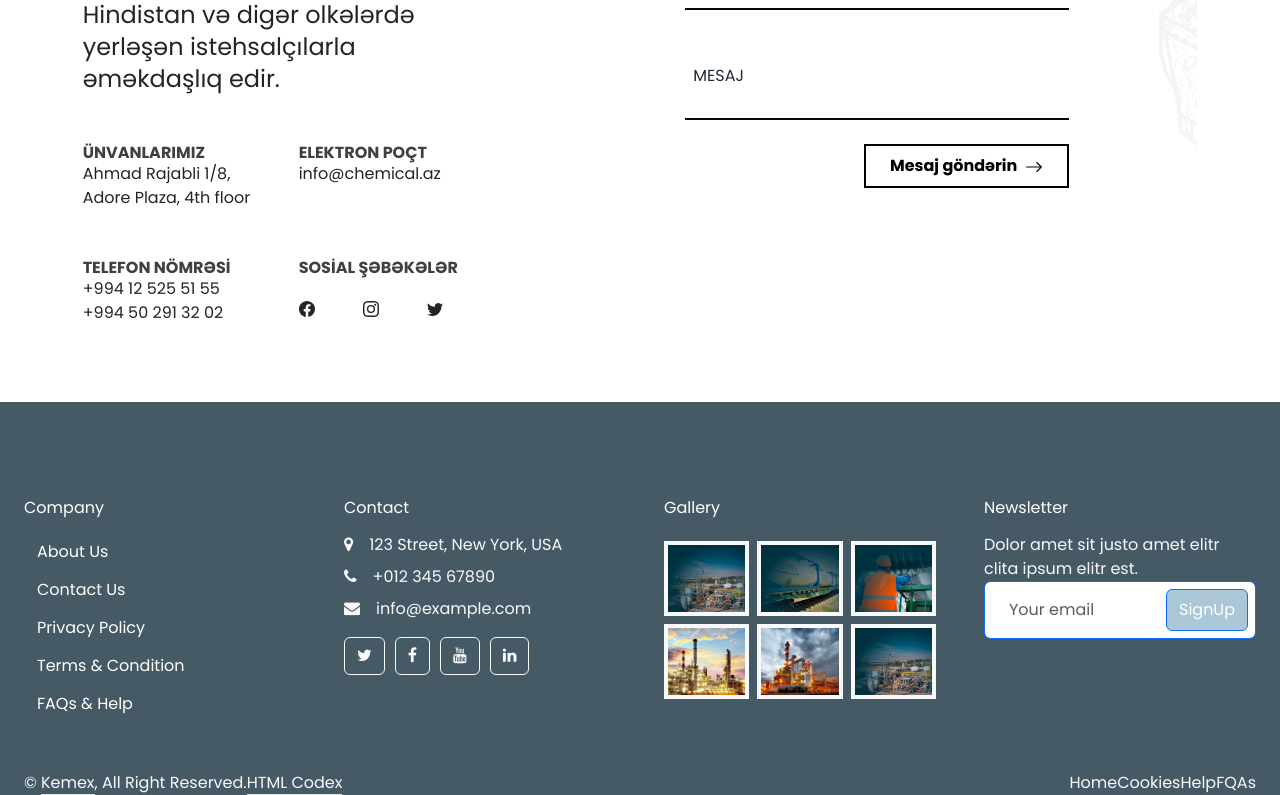
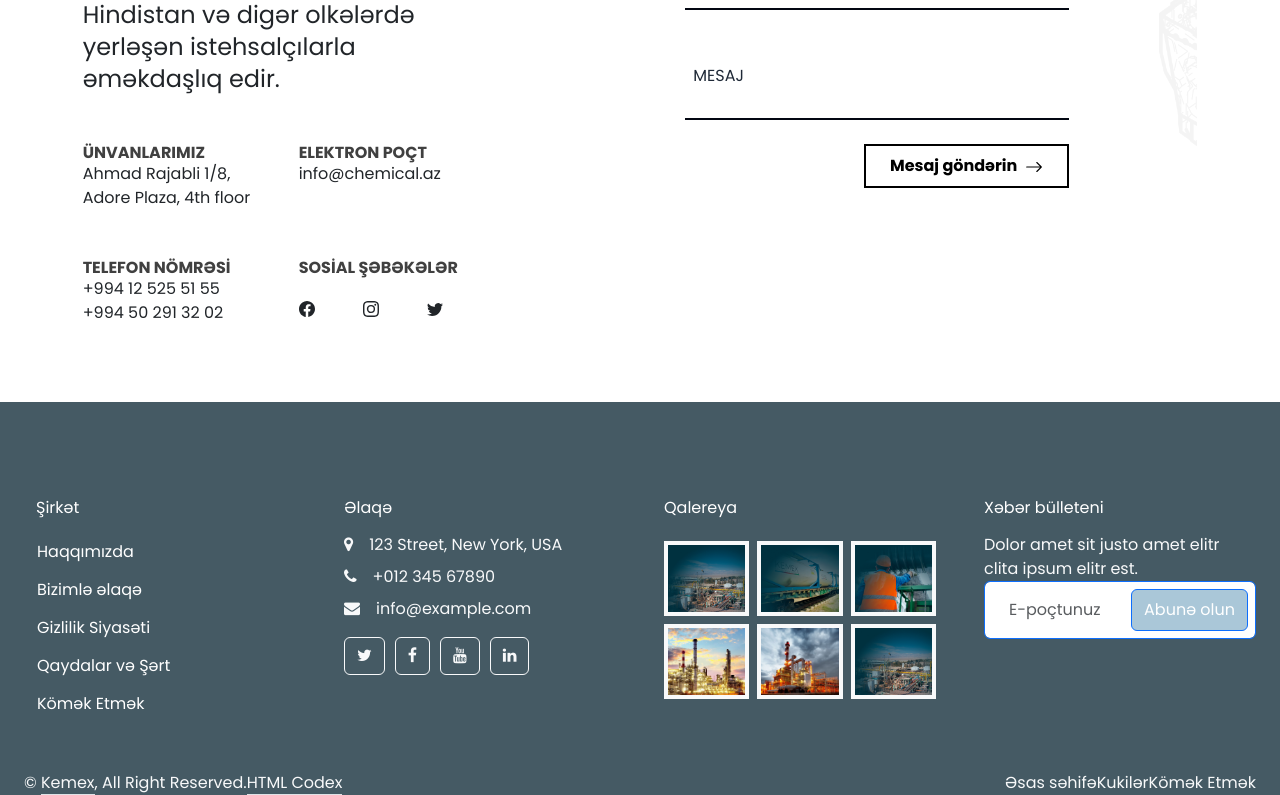
Before and after one commit to eltac-malik/kemex, a React (Vite) app: page /contact in a window 1280 px wide. Shown: the part 458-1253 px from the top of the page. Built offline with nearby package versions, Linux system fonts and the light colour scheme.

Commit message:
shahlar/footer/contacticon/add/lang/change

```diff
--- a/src/layout/index.jsx
+++ b/src/layout/index.jsx
@@ -1,4 +1,4 @@
-import * as React from "react";
+import React, {useEffect} from 'react';
 import { useSnapshot } from "valtio";
 
 import Drawer from "@mui/material/Drawer";
@@ -16,6 +16,7 @@ import { Navbar } from "#/Navbar";
 import { state } from "state";
 import { widthByPercent } from "shared/common";
 import { useScreen } from "shared/hooks";
+import {useTranslation} from 'react-i18next'
 
 const initialValues = {
   name: "",
@@ -31,6 +32,7 @@ const validationSchema = Yup.object().shape({
     .required("Please enter your email"),
   message: Yup.string().required("Please enter your message"),
 });
+
 
 export const Layout = ({ children }) => {
   const snap = useSnapshot(state);
@@ -51,6 +53,13 @@ export const Layout = ({ children }) => {
     state.drawer = false;
   };
 
+  const {t} = useTranslation()
+  const { i18n } = useTranslation();
+
+  useEffect(() => {
+    i18n.changeLanguage(localStorage.getItem(localStorage.getItem('selected_language') || "az"));
+  }, ['az','en','ru']);
+
   return (
     <div>
       {["right"].map((anchor) => (
@@ -69,15 +78,15 @@ export const Layout = ({ children }) => {
               />
 
               <h1 className={`text-orange-600  text-center text-2xl/[45px]`}>
-                Contact Details
+                {t('contactDetails')}
               </h1>
               <ul className="bg-gray-200 p-2 m-2 rounded-lg">
                 <li className="text-lg text-gray-700">
-                  Address: 123 Main Street, City, State
+                  {t('adress')}: 123 Main Street, City, State
                 </li>
-                <li className="text-lg text-gray-700">Phone: 555-1234</li>
+                <li className="text-lg text-gray-700">{t('phone')}: 555-1234</li>
                 <li className="text-lg text-gray-700">
-                  Email: example@example.com
+                  {t('email')}: example@example.com
                 </li>
               </ul>
               <Formik
@@ -93,14 +102,14 @@ export const Layout = ({ children }) => {
                       <h1
                         className={`text-orange-600 text-center p-2 text-2xl/[45px]`}
                       >
-                        HAPPY TO ANSWER YOUR QUESTIONS
+                        {t('answerQuestions')}
                       </h1>
                     </label>
                     <label
                       htmlFor="name"
                       className="block text-gray-700 font-bold mb-2"
                     >
-                      Name:
+                      {t('name')}:
                     </label>
                     <Field
                       type="text"
@@ -116,7 +125,7 @@ export const Layout = ({ children }) => {
                       htmlFor="email"
                       className="block text-gray-700 font-bold mb-2"
                     >
-                      Email:
+                      {t('email')}:
                     </label>
                     <Field
                       type="email"
@@ -132,7 +141,7 @@ export const Layout = ({ children }) => {
                       htmlFor="message"
                       className="block text-gray-700 font-bold mb-2"
                     >
-                      Message:
+                      {t('message')}:
                     </label>
                     <Field
                       as="textarea"
@@ -153,7 +162,7 @@ export const Layout = ({ children }) => {
                       </button>
                     </div>
                     <div>
-                      <div className="ml-1.5">Social</div>
+                      <div className="ml-1.0">{t('sosialMedia')}</div>
                       <div className="flex flex-row gap-2 cursor-pointer  ">
                         <Facebook className="hover:text-orange-700 hover:animate-pulse" />
                         <Instagram className="hover:text-orange-700 hover:animate-pulse " />
--- a/src/pages/About/Footer/Footer.jsx
+++ b/src/pages/About/Footer/Footer.jsx
@@ -1,22 +1,34 @@
-import React from 'react'
+import React, {useEffect} from 'react'
 import { Link } from 'react-router-dom'
 import Style  from './Footer.module.css'
 import {IMAGE} from 'assets/img'
+import {useTranslation} from 'react-i18next'
+
+
+
 export const Footer = () => {
+
+    const {t} = useTranslation()
+  const { i18n } = useTranslation();
+
+  useEffect(() => {
+    i18n.changeLanguage(localStorage.getItem(localStorage.getItem('selected_language') || "az"));
+  }, ['az','en','ru']);
+
   return (
     <div className="container-fluid bg-dark text-light footer pt-5  wow fadeIn" id={Style.main} data-wow-delay="0.1s">
     <div className="container py-5">
         <div className="row g-5" >
             <div className="col-lg-3 col-md-6" id={Style.company}>
-                <h4 className="text-white mb-3">Company</h4>
-                <Link className="btn btn-link" to="/about">About Us</Link>
-                <Link className="btn btn-link" to="Contact">Contact Us</Link>
-                <Link className="btn btn-link" to="">Privacy Policy</Link>
-                <Link className="btn btn-link" to="">Terms & Condition</Link>
-                <Link className="btn btn-link" to="">FAQs & Help</Link>
+                <h4 className="text-white mb-3 ml-3">{t('footercompany')}</h4>
+                <Link className="btn btn-link" to="/about">{t('footerAbout')}</Link>
+                <Link className="btn btn-link" to="Contact">{t('footerContact')}</Link>
+                <Link className="btn btn-link" to="">{t('footerPolicy')}</Link>
+                <Link className="btn btn-link" to="">{t('footerTerms')}</Link>
+                <Link className="btn btn-link" to="">{t('footerHelp')}</Link>
             </div>
             <div className="col-lg-3 col-md-6">
-                <h4 className="text-white mb-3">Contact</h4>
+                <h4 className="text-white mb-3">{t('contact')}</h4>
                 <p className="mb-2"><i className="fa fa-map-marker me-3"></i>123 Street, New York, USA</p>
                 <p className="mb-2"><i className="fa fa-phone me-3"></i>+012 345 67890</p>
                 <p className="mb-2"><i className="fa fa-envelope me-3"></i>info@example.com</p>
@@ -28,7 +40,7 @@ export const Footer = () => {
                 </div>
             </div>
             <div className="col-lg-3 col-md-6">
-                <h4 className="text-white mb-3">Gallery</h4>
+                <h4 className="text-white mb-3">{t('footerGalery')}</h4>
                 <div className="row g-2 pt-2" id={Style.galery}>
                     <div className="col-4">
                         <img className="img-fluid bg-light p-1" src={IMAGE.SLIDE1} alt=""/>
@@ -51,11 +63,11 @@ export const Footer = () => {
                 </div>
             </div>
             <div className="col-lg-3 col-md-6">
-                <h4 className="text-white mb-3">Newsletter</h4>
-                <p>Dolor amet sit justo amet elitr clita ipsum elitr est.</p>
+                <h4 className="text-white mb-3">{t('footerNews')}</h4>
+                <p>{t('footerNewsUnder')}</p>
                 <div className="position-relative mx-auto">
-                    <input className="form-control border-primary w-100 py-3 ps-4 pe-5" type="text" placeholder="Your email"/>
-                    <button type="button" className="btn btn-primary py-2 position-absolute top-0 end-0 mt-2 me-2">SignUp</button>
+                    <input className="form-control border-primary w-100 py-3 ps-4 pe-5" type="text" placeholder={t('footerYourMail')}/>
+                    <button type="button" className="btn btn-primary py-2 position-absolute top-0 end-0 mt-2 me-2">{t('footerSignup')}</button>
                 </div>
             </div>
         </div>
@@ -70,10 +82,10 @@ export const Footer = () => {
                 </div>
                 <div className="col-md-6 text-center text-md-end">
                     <div className="footer-menu">
-                        <Link to="">Home</Link>
-                        <Link to="">Cookies</Link>
-                        <Link to="">Help</Link>
-                        <Link to="">FQAs</Link>
+                        <Link to="">{t('home')}</Link>
+                        <Link to="">{t('footerCookies')}</Link>
+                        <Link to="">{t('footerHelp')}</Link>
+
                     </div>
                 </div>
             </div>
--- a/src/shared/lang/locales/az/index.js
+++ b/src/shared/lang/locales/az/index.js
@@ -45,8 +45,19 @@ export const TR_AZ = {
         aboutSecondSlideText: 'İkinci slayd üçün bəzi təmsiledici yertutan məzmunu',
         aboutThreeSlideLabel: 'Üçüncü slayd etiketi',
         aboutThreeSlideText: 'Üçüncü slayd üçün bəzi təmsiledici yertutan məzmunu.',
-
-
+        contactDetails: 'Əlaqə məlumatları',
+        footercompany: 'Şirkət',
+        footerAbout:'Haqqımızda',
+        footerContact:'Bizimlə əlaqə',
+        footerPolicy:'Gizlilik Siyasəti',
+        footerTerms:'Qaydalar və Şərt',
+        footerHelp:'Kömək Etmək',
+        footerGalery:'Qalereya',
+        footerNews:'Xəbər bülleteni',
+        footerNewsUnder:'Dolor amet sit justo amet elitr clita ipsum elitr est.',
+        footerYourMail:'E-poçtunuz',
+        footerSignup:'Abunə olun',
+        footerCookies:'Kukilər',
 
 
 
--- a/src/shared/lang/locales/en/index.js
+++ b/src/shared/lang/locales/en/index.js
@@ -45,6 +45,23 @@ export const TR_EN = {
         aboutSecondSlideText: 'Some representative placeholder content for the second slide',
         aboutThreeSlideLabel: 'Third slide label',
         aboutThreeSlideText: 'Some representative placeholder content for the third slide.',
+        contactDetails:'Contact Details',
+        footercompany:'Company',
+        footerAbout:'About Us',
+        footerContact:'Contact Us',
+        footerPolicy:'Privacy Policy',
+        footerTerms:'Terms & Condition',
+        footerHelp:'Help',
+        footerGalery:'Gallery',
+        footerNews:'Newsletter',
+        footerNewsUnder:'Dolor amet sit justo amet elitr clita ipsum elitr est.',
+        footerYourMail:'Your email',
+        footerSignup:'SignUp',
+        footerCookies:'Cookies',
+
+
+
+
 
 
 
--- a/src/shared/lang/locales/ru/index.js
+++ b/src/shared/lang/locales/ru/index.js
@@ -45,9 +45,19 @@ export const TR_RU = {
         aboutSecondSlideText: 'Некоторые репрезентативные заполнители для второго слайда',
         aboutThreeSlideLabel: 'Метка третьего слайда',
         aboutThreeSlideText: 'Некоторый репрезентативный заполнитель для третьего слайда.',
-
-
-
+        contactDetails:'Контактная Информация',
+        footercompany:'Компания',
+        footerAbout:'О Нас',
+        footerContact:'Связаться с нами',
+        footerPolicy:'Политика Kонфиденциальности',
+        footerTerms:'Условия и Положения',
+        footerHelp:'Помощь',
+        footerGalery:'Галерея',
+        footerNews:'Новостная рассылка',
+        footerNewsUnder:'Dolor amet sit justo amet elitr clita ipsum elitr est.',
+        footerYourMail:'Ваш адрес электронной почты',
+        footerSignup:'Зарегистрироваться',
+        footerCookies:'Печенье',
 
 
 
```
